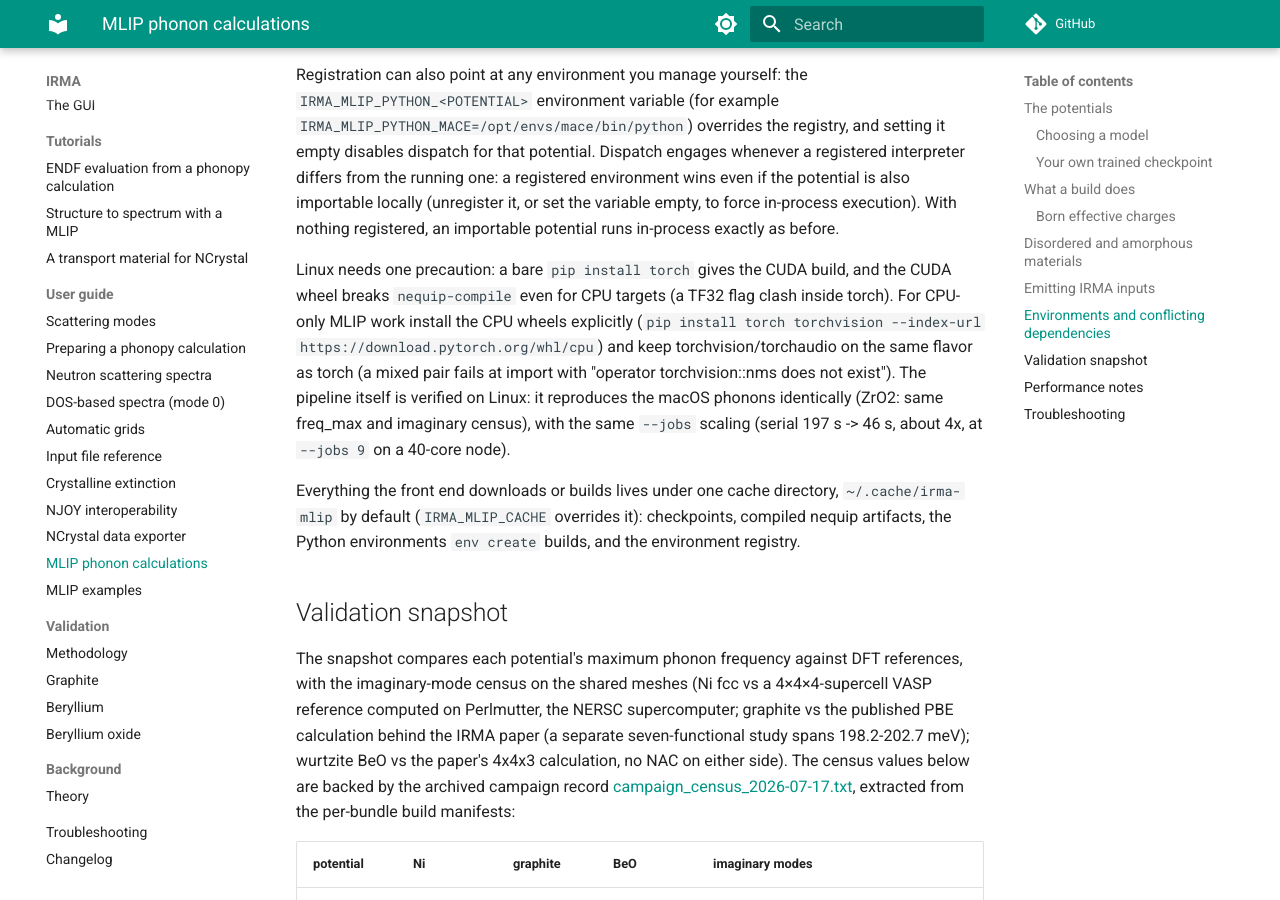
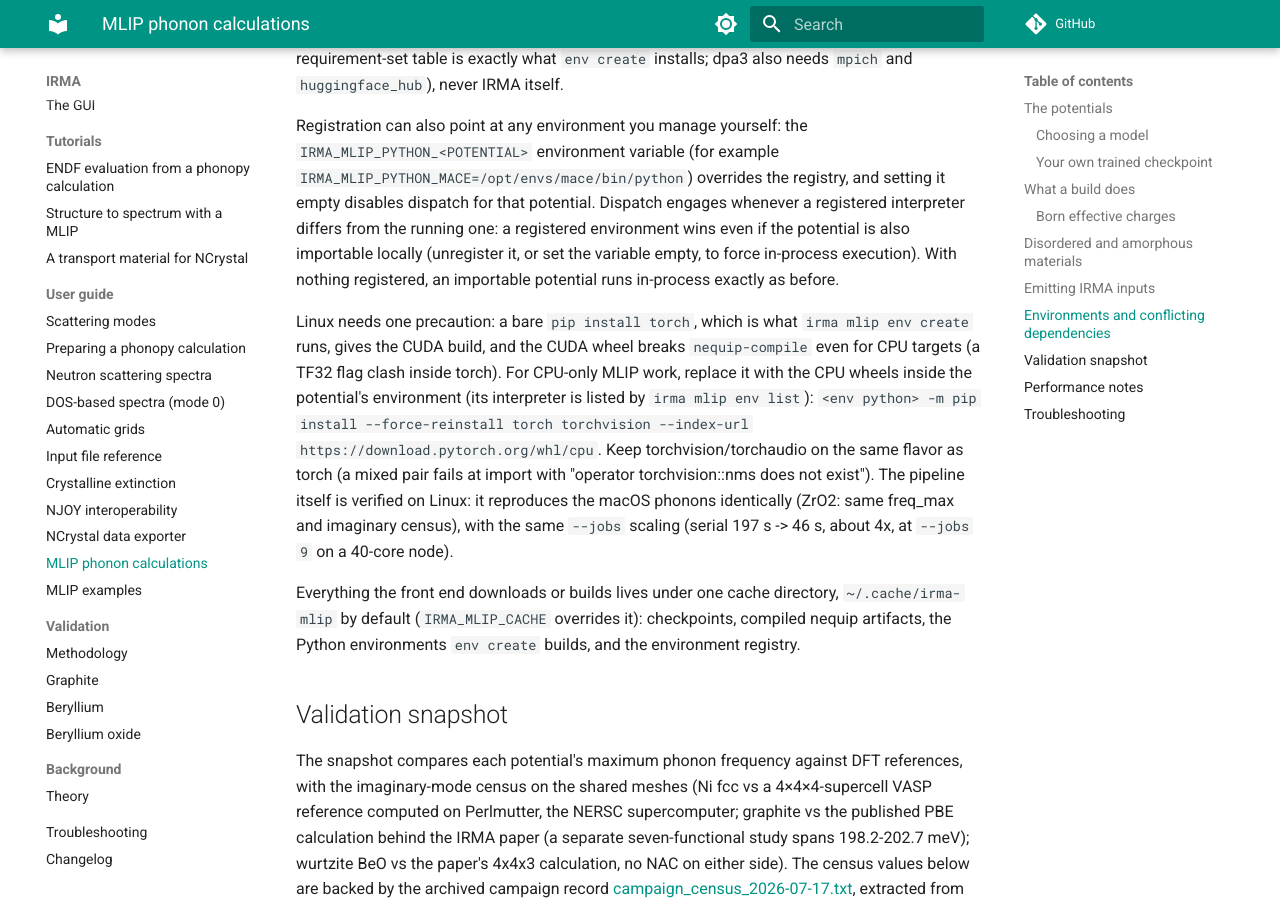
Before and after one commit to ramic-k/IRMA, an MkDocs documentation site: the page built from docs/mlip.md, in a window 1280 px wide and 900 px high, scrolled down 9305 px. Built offline with MkDocs 1.6.1 and Material for MkDocs 9.7.7, drawn with Linux system fonts in a browser that asks for light colours; comment, search, counter and statistics services are not loaded; some of the changed text lies outside the part shown.

Commit message:
docs/mlip.md, mlip-examples.md: min-phonon-energy scope, Linux torch, PE mesh
--min-phonon-energy reaches the mode-1/2 input files and the crystalline
spectra and NCrystal configurations, not the DOS-driven mode-0 and
disordered outputs. The Linux CPU-torch advice now says where to run the
reinstall (inside the potential's environment, since env create runs a
bare pip install). The PE example notes that emit writes its own
production-density mesh, not the build's --mesh.

Claude-Session: https://claude.ai/code/session_01C2iC5HyRUuJ3FeKVVSE61G

```diff
--- a/docs/mlip.md
+++ b/docs/mlip.md
@@ -288,8 +288,10 @@ irma mlip emit <bundle> --to endf,spectra,ncrystal \
   elastic format (MEF: both elastic components on every species' tape)
   by default; `--elastic-format sef` selects the single-channel
   convention. `--min-phonon-energy` writes the optional minimum phonon
-  energy into the input files and both YAML configurations, so the three
-  paths truncate the same modes. `--inelastic-mode` picks the physics level (default 2):
+  energy into the mode-1/2 input files, the crystalline spectra
+  configuration and the NCrystal configuration, so those paths truncate the
+  same modes; the DOS-driven outputs (mode-0 input files and the disordered
+  spectra configuration) do not take it. `--inelastic-mode` picks the physics level (default 2):
   modes 1/2 emit directional input files (Card 6g
   `10000 1000 1` and a campaign-density phonopy mesh, the
   validation-campaign settings and the GUI form's production
@@ -436,14 +438,15 @@ also importable locally (unregister it, or set the variable empty, to
 force in-process execution). With nothing registered, an importable
 potential runs in-process exactly as before.
 
-Linux needs one precaution: a bare `pip install torch` gives the CUDA
-build, and the
-CUDA wheel breaks `nequip-compile` even for CPU targets (a TF32
-flag clash inside torch). For CPU-only MLIP work install the CPU
-wheels explicitly (`pip install torch torchvision --index-url
-https://download.pytorch.org/whl/cpu`) and keep
-torchvision/torchaudio on the same flavor as torch (a mixed pair
-fails at import with "operator torchvision::nms does not exist").
+Linux needs one precaution: a bare `pip install torch`, which is what
+`irma mlip env create` runs, gives the CUDA build, and the CUDA wheel
+breaks `nequip-compile` even for CPU targets (a TF32 flag clash inside
+torch). For CPU-only MLIP work, replace it with the CPU wheels inside the
+potential's environment (its interpreter is listed by `irma mlip env
+list`): `<env python> -m pip install --force-reinstall torch torchvision
+--index-url https://download.pytorch.org/whl/cpu`. Keep
+torchvision/torchaudio on the same flavor as torch (a mixed pair fails at
+import with "operator torchvision::nms does not exist").
 The pipeline itself is verified on Linux: it reproduces the macOS
 phonons identically (ZrO2: same freq_max and imaginary census), with
 the same `--jobs` scaling (serial 197 s -> 46 s, about 4x, at
```
Also changed, not shown: docs/mlip-examples.md (+5 -0 lines).
